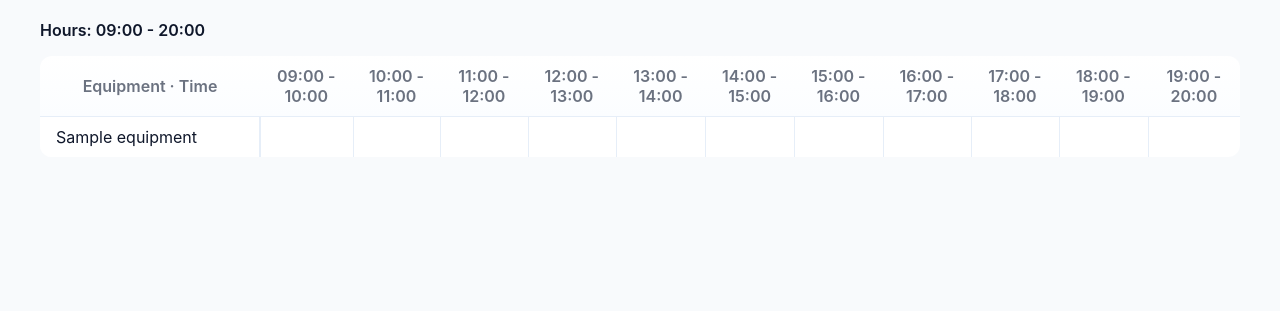
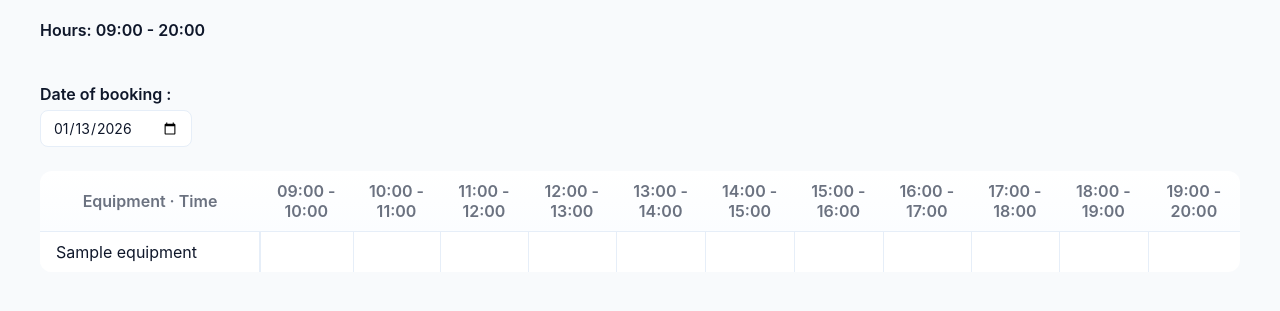
Before and after one commit to barbaraMCC/php-things, a PHP site: page / in a window 1280 px wide. Shown: the part 88-399 px from the top of the page. Run offline with PHP 8.4, Linux system fonts and the light colour scheme; tables that the repository leaves empty hold one stand-in row (values such as "Sample post"); data that the repository does not hold is empty.

Commit message:
yay date picker

```diff
--- a/app.js
+++ b/app.js
@@ -84,6 +84,7 @@ function escapeHtml(s) {
 }
 
 let currentReservations = [];
+// On initialise avec la date du jour au format YYYY-MM-DD
 let selectedDate = new Date().toISOString().split('T')[0];
 
 async function render() {
@@ -292,12 +293,31 @@ async function toggleBooking(eq, h, existingReservation) {
 
 document.addEventListener('DOMContentLoaded', async () => {
   await loadEquipment();
+
   const userData = bookingApp.currentUser;
   if (userData) {
     currentUserId = userData.user_id;
   }
   updateUserUI();
   initModal();
+
+  // --- NOUVELLE LOGIQUE POUR LA DATE ---
+  const dateInput = document.getElementById('bookingDate');
+  const today = new Date().toISOString().split('T')[0];
+
+  // 1. On empêche de sélectionner une date dans le passé (min = aujourd'hui)
+  dateInput.setAttribute('min', today);
+
+  // 2. On définit la valeur par défaut sur aujourd'hui
+  dateInput.value = today;
+  selectedDate = today;
+
+  // 3. On écoute le changement de date
+  dateInput.addEventListener('change', (e) => {
+    selectedDate = e.target.value;
+    render(); // On redessine le tableau pour la nouvelle date choisie
+  });
+  // -------------------------------------
 
   await render();
 });
--- a/index.php
+++ b/index.php
@@ -30,7 +30,14 @@ $loggedIn = isset($_SESSION['user_id']);
     <main>
       <div class="controls">
         <div class="fixed-hours">Hours: 09:00 - 20:00</div>
+        <br>
+        <div class="date-picker-container">
+          <label for="bookingDate">Date of booking :</label>
+          <input type="date" id="bookingDate" />
+        </div>
       </div>
+
+
 
       <div class="table-wrap">
         <table id="schedule">
--- a/styles.css
+++ b/styles.css
@@ -66,3 +66,38 @@ footer{margin-top:24px;color:var(--muted);max-width:1200px;margin-left:auto;marg
 .card form input{width:100%;padding:10px;border:1px solid var(--surface-border);border-radius:8px;background:transparent}
 .card form button{background:var(--accent);color:#fff;border:none;padding:8px 12px;border-radius:8px;cursor:pointer}
 .card form a.muted{align-self:center;padding:8px 10px}
+
+/* Modifiez ce bloc existant */
+.controls {
+  display: flex;
+  flex-direction: column; /* Aligne les éléments verticalement */
+  gap: 12px;              /* Espace entre les heures et le sélecteur de date */
+  align-items: flex-start; /* Aligne tout à gauche */
+  margin-bottom: 24px;
+  max-width: 1200px;
+  margin-left: auto;
+  margin-right: auto;
+}
+
+/* Ajoutez ou modifiez ce bloc pour le label */
+.date-picker-container label {
+  font-weight: 600;       /* Met le texte en gras pour la cohésion avec .fixed-hours */
+  color: #0f172a;         /* Même couleur que les heures */
+  display: block;         /* S'assure que le label est bien au-dessus de son input */
+  margin-bottom: 6px;
+}
+
+.date-picker-container input {
+  padding: 8px 12px;
+  border-radius: 8px;
+  border: 1px solid var(--surface-border);
+  background: var(--card);
+  color: #0f172a;
+  font-size: 14px;
+  outline: none;
+}
+
+.date-picker-container input:focus {
+  border-color: var(--accent);
+  box-shadow: 0 0 0 2px rgba(37,99,235,0.1);
+}
```
Also changed, not shown: create_reservation.php (+9 -0 lines).
